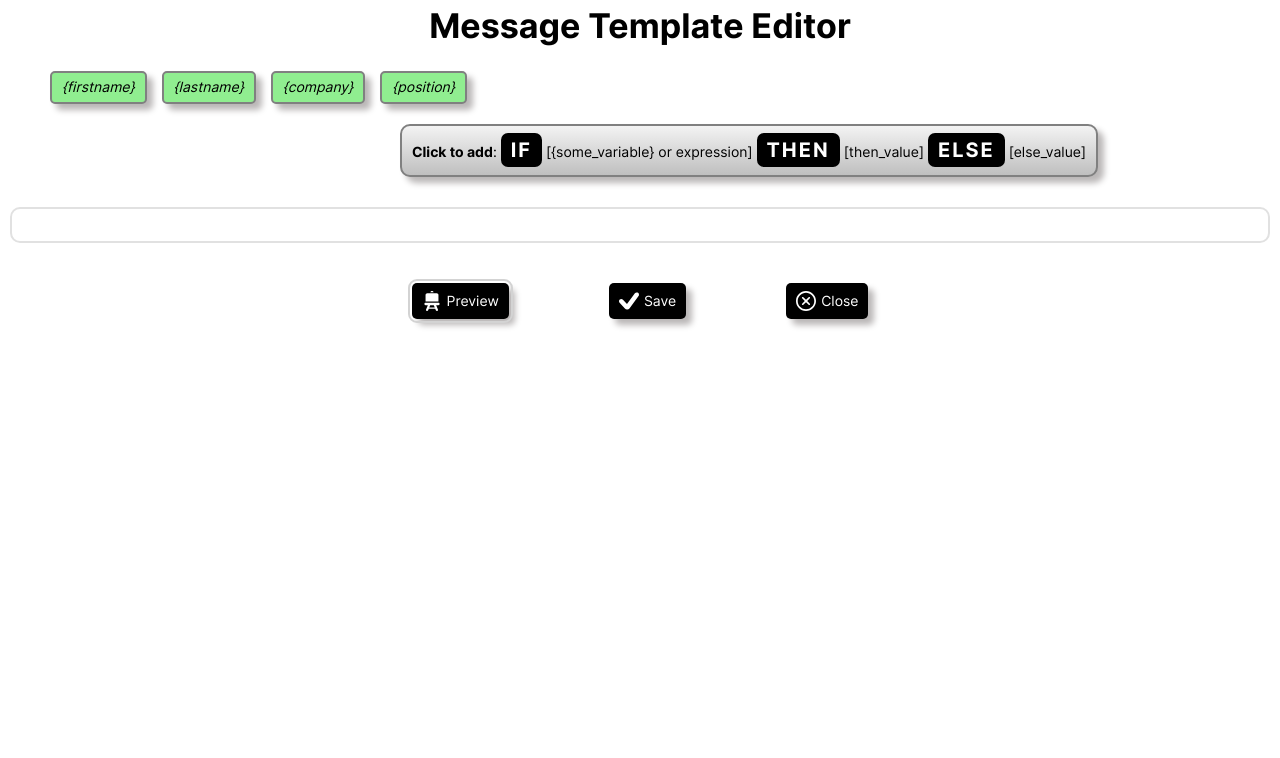
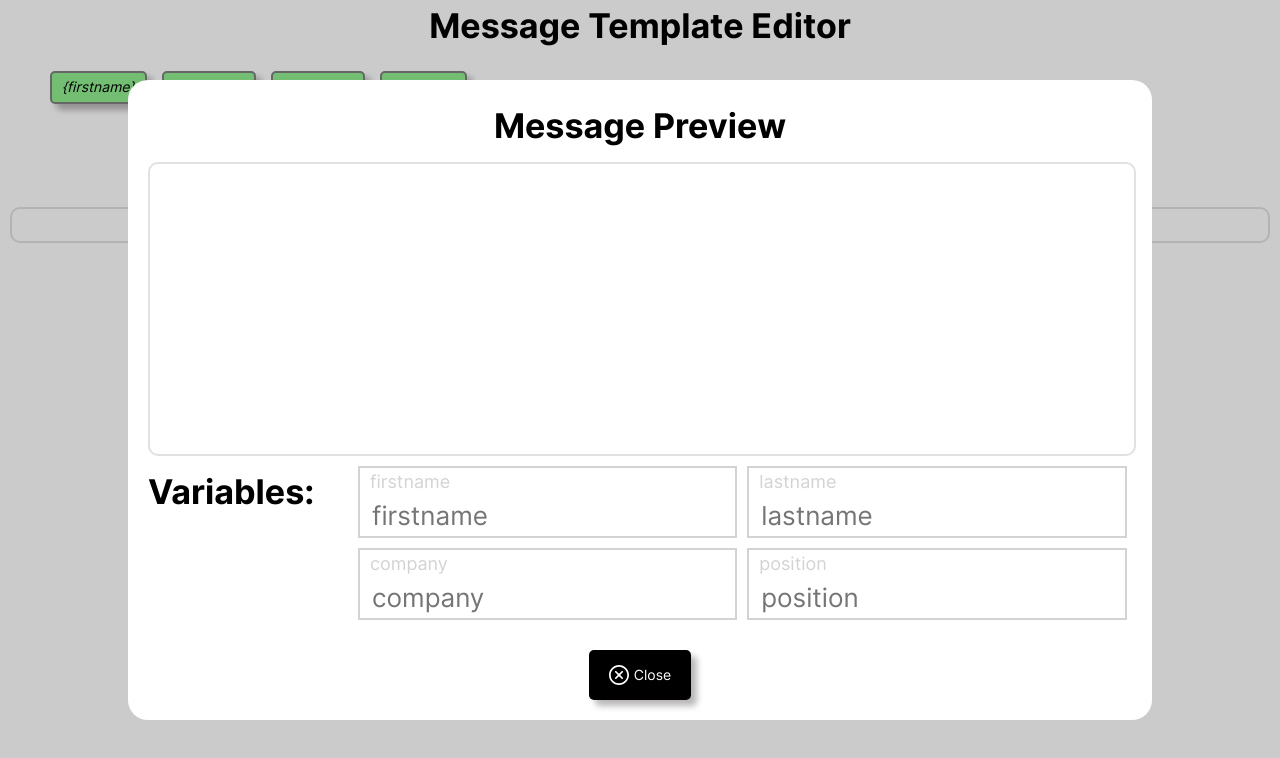
Before and after one commit to BobrikAU/message-template-editor, a React (Create React App) app: page / in a window 1280 px wide. Both pictures are taken after a click on the button "Preview". Shown: the top 758 px of the page. Built offline with nearby package versions, Linux system fonts and the light colour scheme.

Commit message:
component: make ui of the preview and the data with values of variables

```diff
--- a/src/app/index.tsx
+++ b/src/app/index.tsx
@@ -16,7 +16,7 @@ function App() {
   };
 
   return (
-    <div className="App">
+    <main className="App">
       {step === 1 ? (
         <span>1</span>
       ) : step === 2 ? (
@@ -29,7 +29,7 @@ function App() {
       ) : (
         <span>3</span>
       )}
-    </div>
+    </main>
   );
 }
 
--- a/src/assets/styles/variables/index.css
+++ b/src/assets/styles/variables/index.css
@@ -1,3 +1,4 @@
 :root {
   --black: #232323;
+  --transparentGrey: #00000034;
 }
--- /dev/null
+++ b/src/components/preview/index.module.css
@@ -0,0 +1,79 @@
+.preview {
+  position: absolute;
+  top: 0;
+  left: 0;
+  width: 100%;
+  height: 100vh;
+  background-color: #00000034;
+  display: flex;
+  justify-content: center;
+  align-items: center;
+}
+
+.previewWidget {
+  width: 80%;
+  height: 80vh;
+  background-color: white;
+  border-radius: 20px;
+  box-sizing: border-box;
+  padding: 20px;
+  display: grid;
+  grid-template-rows: 52px 1fr auto auto;
+  grid-template-columns: 200px 1fr;
+  grid-template-areas:
+    "header header"
+    "message message"
+    "rowName variables"
+    "button button";
+  align-items: start;
+  gap: 10px;
+}
+
+.header {
+  color: black;
+  text-align: center;
+  font-size: 34px;
+  font-weight: 700;
+  line-height: 1.5;
+  margin: 0;
+  grid-area: header;
+}
+
+.messageWindow {
+  margin: 0;
+  width: 100%;
+  min-height: 100px;
+  border: 2px solid rgb(225, 225, 225);
+  border-radius: 10px;
+  grid-area: message;
+  align-self: stretch;
+}
+
+.nameRowWithVariables {
+  grid-area: rowName;
+  font-weight: 700;
+  font-size: 34px;
+  line-height: 1.5;
+  color: black;
+}
+
+.variables {
+  grid-area: variables;
+  padding: 0;
+  margin: 0;
+  list-style: none;
+  display: flex;
+  flex-wrap: wrap;
+  gap: 10px;
+}
+
+.variableInput::placeholder {
+  color: gray;
+}
+
+.closeButton {
+  grid-area: button;
+  justify-self: center;
+  padding: 25px 20px;
+  margin-top: 20px;
+}
--- /dev/null
+++ b/src/components/preview/index.tsx
@@ -0,0 +1,64 @@
+import { Dispatch, useState, useRef } from "react";
+import { nanoid } from "nanoid";
+import { ControlButton } from "../../ui/button";
+import styles from "./index.module.css";
+import { IMessage } from "../messageData";
+import Variable from "./variable";
+
+interface IPreviewProps {
+  closeWidjet: Dispatch<React.SetStateAction<boolean>>;
+  arrVarNames: string[];
+  template: IMessage;
+}
+
+const Preview = ({ closeWidjet, arrVarNames, template }: IPreviewProps) => {
+  // создаем массив с неизменными id для использования в значении key при создании массива компонентов
+  const idsRef = useRef(
+    (function () {
+      const array = [];
+      for (let i = 0; i < arrVarNames.length; i++) {
+        array.push(nanoid());
+      }
+      return array;
+    })()
+  );
+
+  // объект со значениями переменных
+  const initialValue: { [name: string]: string } = {};
+  arrVarNames.forEach((item) => {
+    initialValue[item] = "";
+  });
+  const [values, setValues] = useState<{ [name: string]: string }>(
+    initialValue
+  );
+
+  // поля для ввода значений переменных
+  const variables = arrVarNames.map((item, index) => {
+    return (
+      <Variable
+        item={item}
+        values={values}
+        setValue={setValues}
+        key={idsRef.current[index]}
+      />
+    );
+  });
+
+  return (
+    <section className={styles.preview}>
+      <div className={styles.previewWidget}>
+        <h2 className={styles.header}>Message Preview</h2>
+        <pre className={styles.messageWindow}></pre>
+        <span className={styles.nameRowWithVariables}>Variables:</span>
+        <ul className={styles.variables}>{variables}</ul>
+        <ControlButton
+          onClick={() => closeWidjet(false)}
+          text="Close"
+          externalStyles={styles.closeButton}
+        />
+      </div>
+    </section>
+  );
+};
+
+export default Preview;
--- /dev/null
+++ b/src/components/preview/variable/index.module.css
@@ -0,0 +1,35 @@
+.variable {
+  box-sizing: border-box;
+  display: flex;
+  flex-direction: column;
+  width: 32%;
+  cursor: pointer;
+  border: 2px solid lightgrey;
+  padding: 0 10px;
+}
+
+.variable:has(input:focus-visible) {
+  border-color: darkblue;
+}
+
+@media screen and (max-width: 1440px) {
+  .variable {
+    width: 49%;
+  }
+}
+
+.variableLabel {
+  font-size: 18px;
+  font-weight: 400;
+  line-height: 1.5;
+  color: lightgray;
+}
+
+.variableInput {
+  font-size: 26px;
+  font-weight: 400;
+  line-height: 1.5;
+  color: black;
+  border: none;
+  outline: none;
+}
--- /dev/null
+++ b/src/components/preview/variable/index.tsx
@@ -0,0 +1,31 @@
+import { Dispatch } from "react";
+import styles from "./index.module.css";
+
+interface IVariableProps {
+  item: string;
+  values: { [name: string]: string };
+  setValue: Dispatch<React.SetStateAction<{ [name: string]: string }>>;
+}
+
+const Variable = ({ item, values, setValue }: IVariableProps) => {
+  return (
+    <li className={styles.variable}>
+      <label htmlFor={`input${item}`} className={styles.variableLabel}>
+        {item}
+      </label>
+      <input
+        id={`input${item}`}
+        type="text"
+        name={item}
+        placeholder={item}
+        value={values[item]}
+        className={styles.variableInput}
+        onInput={(e) => {
+          setValue({ ...values, [item]: e.currentTarget.value });
+        }}
+      />
+    </li>
+  );
+};
+
+export default Variable;
--- a/src/components/templateEditor/index.tsx
+++ b/src/components/templateEditor/index.tsx
@@ -11,6 +11,8 @@ import { handleDownButtonWithVariable } from "./libs/handlerDownButtonWithVariab
 import { handleButtonDeleteClick } from "./libs/handleButtonDeleteClick";
 import { determineHeightTemplateBlock } from "./libs/determiningHeightTemplateBlock";
 import { handleClickButtonOfCondition } from "./libs/handlerClickButtonOfCondition";
+import { createPortal } from "react-dom";
+import Preview from "../preview";
 
 interface ITemplateEditorProps {
   arrVarNames: string[];
@@ -30,6 +32,8 @@ const TemplateEditor = ({
   const buttonsContainerRef = useRef<HTMLDivElement>(null);
   const buttonConditionRef = useRef<HTMLDivElement>(null);
   const controlPanelRef = useRef<HTMLDivElement>(null);
+
+  const [showPreview, setShowPreview] = useState(false);
 
   // состояние с данными о шаблоне
   const [currentTemplate, setCcurrentTemplate] = useState<IMessage>(
@@ -135,7 +139,8 @@ const TemplateEditor = ({
   );
 
   return (
-    <main className={styles.templateEditor}>
+    <>
+      <section className={styles.templateEditor}>
         <h1 className={styles.head} ref={headRef}>
           Message Template Editor
         </h1>
@@ -157,7 +162,7 @@ const TemplateEditor = ({
         <div className={styles.controlPanel} ref={controlPanelRef}>
           <ControlButton
             text="Preview"
-          onClick={() => {}}
+            onClick={() => setShowPreview(true)}
             externalStyles={styles.controlButton}
           />
           <ControlButton
@@ -171,7 +176,17 @@ const TemplateEditor = ({
             externalStyles={styles.controlButton}
           />
         </div>
-    </main>
+      </section>
+      {showPreview &&
+        createPortal(
+          <Preview
+            closeWidjet={setShowPreview}
+            template={currentTemplate}
+            arrVarNames={arrVarNames}
+          />,
+          document.body
+        )}
+    </>
   );
 };
 
--- a/src/ui/button/button.module.css
+++ b/src/ui/button/button.module.css
@@ -16,7 +16,7 @@
 }
 
 .button:focus {
-  outline: 2px solid lightgray;
+  outline: 2px solid rgb(13, 50, 232);
   outline-offset: 2px;
 }
 
```
Also changed, not shown: src/components/preview/libs/messageGenerator.ts (added, +8 -0 lines). Lines whose indentation alone changed are shown as unchanged.
